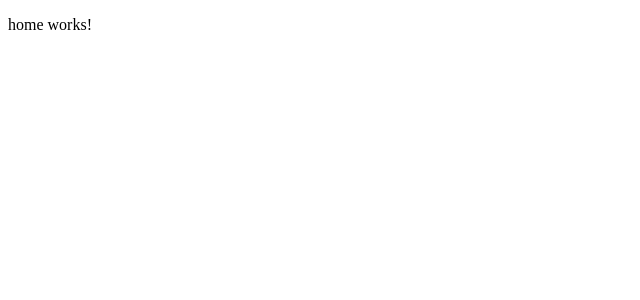
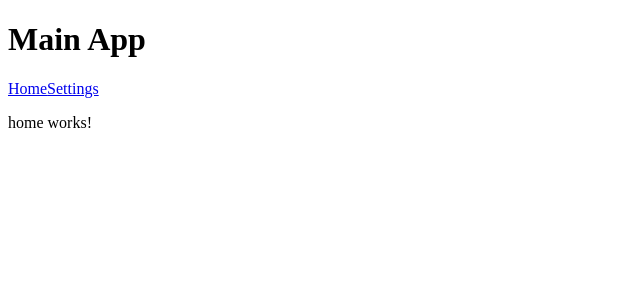
Before and after one commit to manpreetc90/routing-intro, an Angular app: page /home in a window 1280 px wide. Shown: the top 300 px of the page, without its empty margins (0-640 px from the left). Built offline with nearby package versions, Linux system fonts and the light colour scheme.

Commit message:
31.1. navigation for routes using href(full page refresh)

```diff
--- a/src/app/app.component.html
+++ b/src/app/app.component.html
@@ -1 +1,5 @@
+<h1>Main App</h1>
+<a href='/home'>Home</a>
+<a href='/settings'>Settings</a>
+
 <router-outlet></router-outlet>
```
